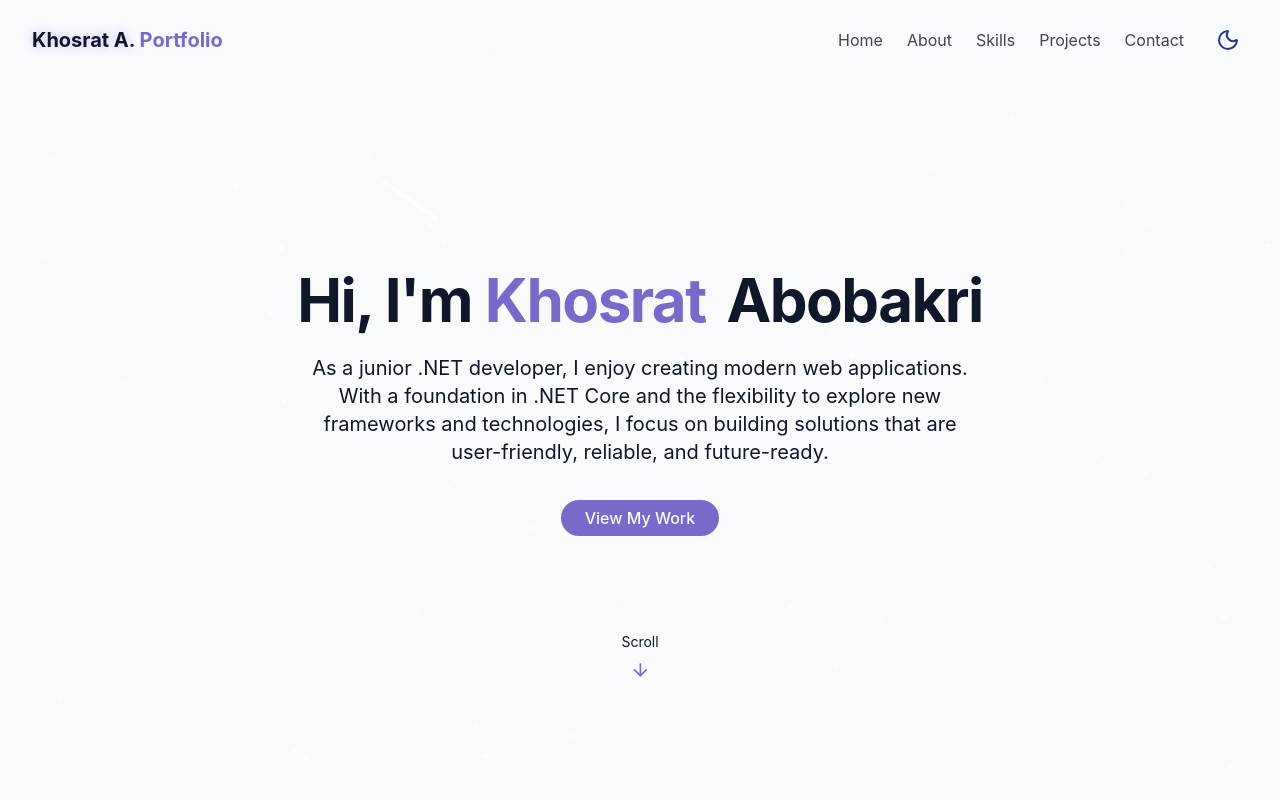
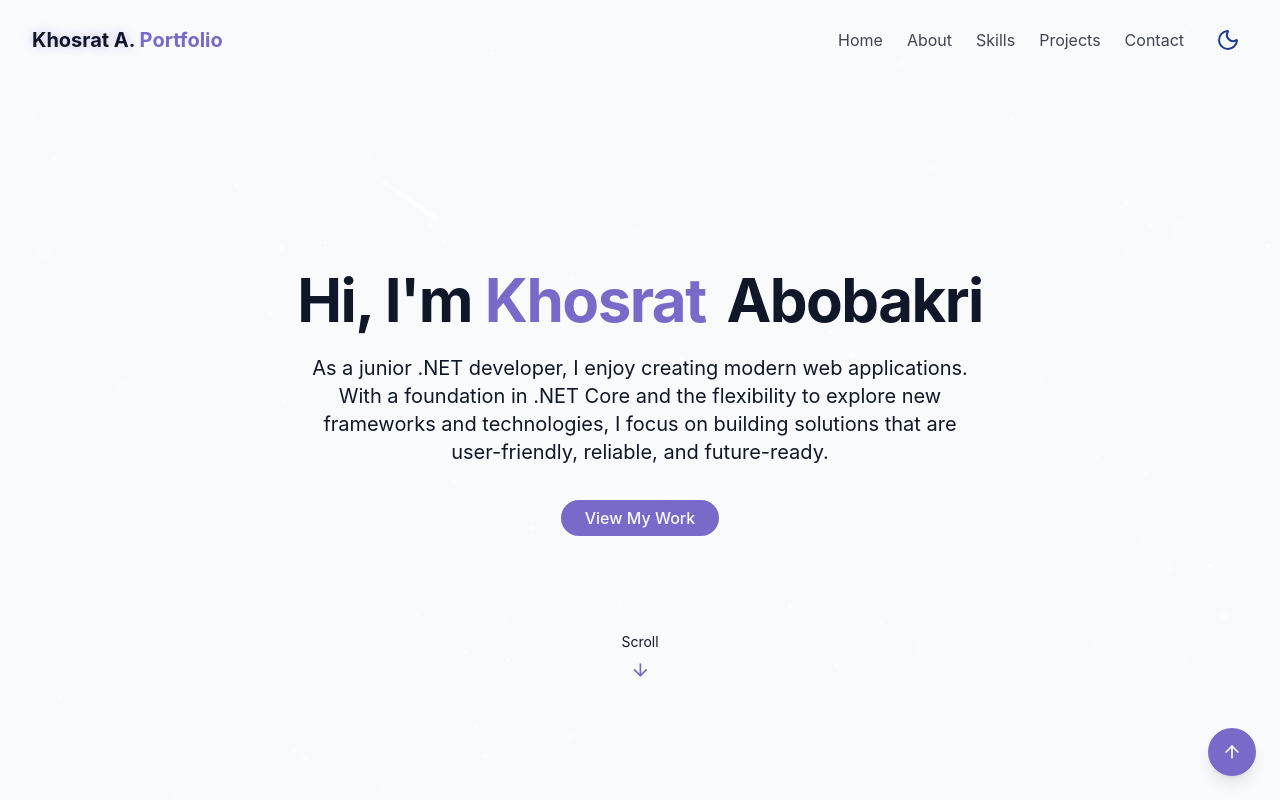
Before and after one commit to KosBow/Kos-portfolio, a React (Vite) app: page / in a window 1280 px wide. Shown: the top 800 px of the page. Built offline with nearby package versions, Linux system fonts and the light colour scheme.

Commit message:
Fixed: scollUp-button so it's sticky on the right side of the screen all the time.

```diff
--- a/src/components/Footer.tsx
+++ b/src/components/Footer.tsx
@@ -1,11 +1,15 @@
 import { ArrowUp } from "lucide-react";
 
 export const Footer = () => (
-  <footer className="py-12 px-4 bg-card relative border-t border-border flex flex-wrap justify-between items-center">
-    <p className="text-sm text-muted-foreground">
+  <footer className="py-12 px-4 bg-card relative border-t border-border">
+    <p className="text-sm text-muted-foreground absolute bottom-4 left-6">
       &copy; {new Date().getFullYear()} KosBow.co. All rights reserved.
     </p>
-    <a href="#hero" className="p-2 rounded-full bg-primary/10 hover:bg-primary/20 text-primary transition-colors">
+
+    <a
+      href="#hero"
+      className="fixed bottom-6 right-6 flex items-center justify-center w-12 h-12 rounded-full bg-primary text-white shadow-lg hover:bg-primary/90 transition-colors"
+    >
       <ArrowUp size={20} />
     </a>
   </footer>
```
